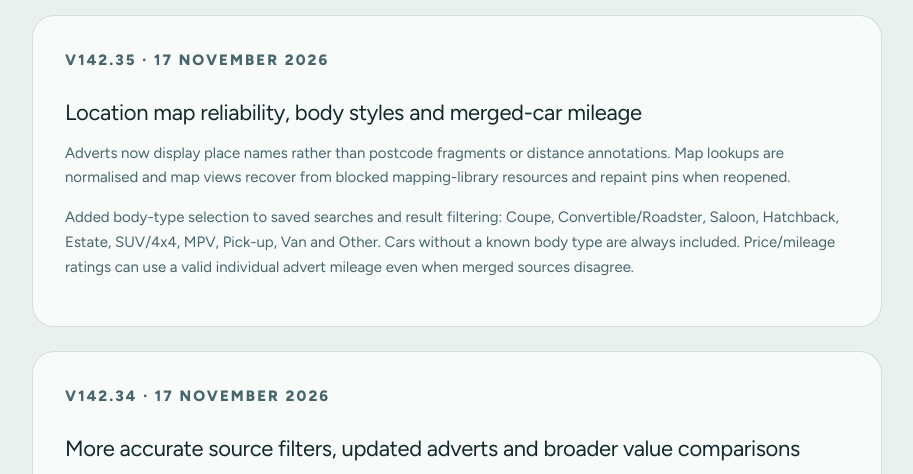
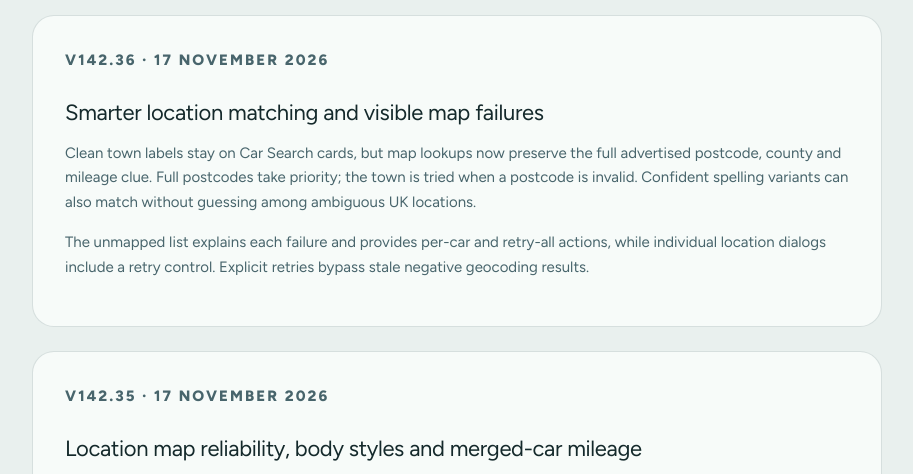
Before and after one commit to jamtest453/DriveHub, a website: page gateway/public/release-notes.html in a window 1280 px wide. Shown: the part 252-726 px from the top of the page, without its empty margins (183-1096 px from the left). Drawn offline with Linux system fonts and the light colour scheme; a web font is replaced by a local one.

Commit message:
DriveHub v142.36: release metadata and explanatory changelog

```diff
--- a/gateway/public/release-notes.html
+++ b/gateway/public/release-notes.html
@@ -22,6 +22,12 @@
     <a class="release-back" href="/">‹ DriveHub tools</a>
     <p class="kicker">RELEASE HISTORY</p>
     <h1>What's new</h1>
+    <article class="release-card">
+      <p class="kicker">v142.36 · 17 November 2026</p>
+      <h2>Smarter location matching and visible map failures</h2>
+      <p>Clean town labels stay on Car Search cards, but map lookups now preserve the full advertised postcode, county and mileage clue. Full postcodes take priority; the town is tried when a postcode is invalid. Confident spelling variants can also match without guessing among ambiguous UK locations.</p>
+      <p>The unmapped list explains each failure and provides per-car and retry-all actions, while individual location dialogs include a retry control. Explicit retries bypass stale negative geocoding results.</p>
+    </article>
     <article class="release-card">
       <p class="kicker">v142.35 · 17 November 2026</p>
       <h2>Location map reliability, body styles and merged-car mileage</h2>
```
